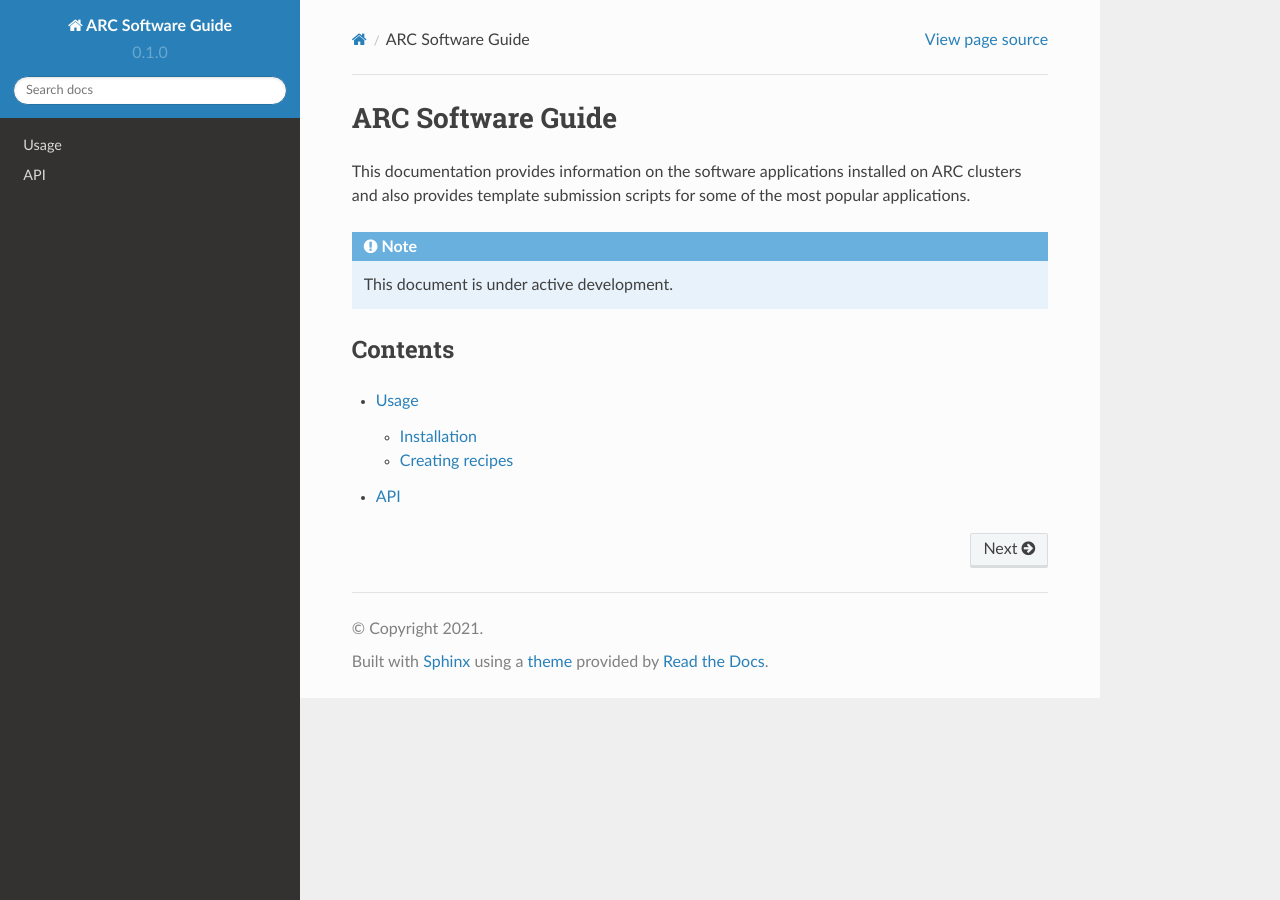
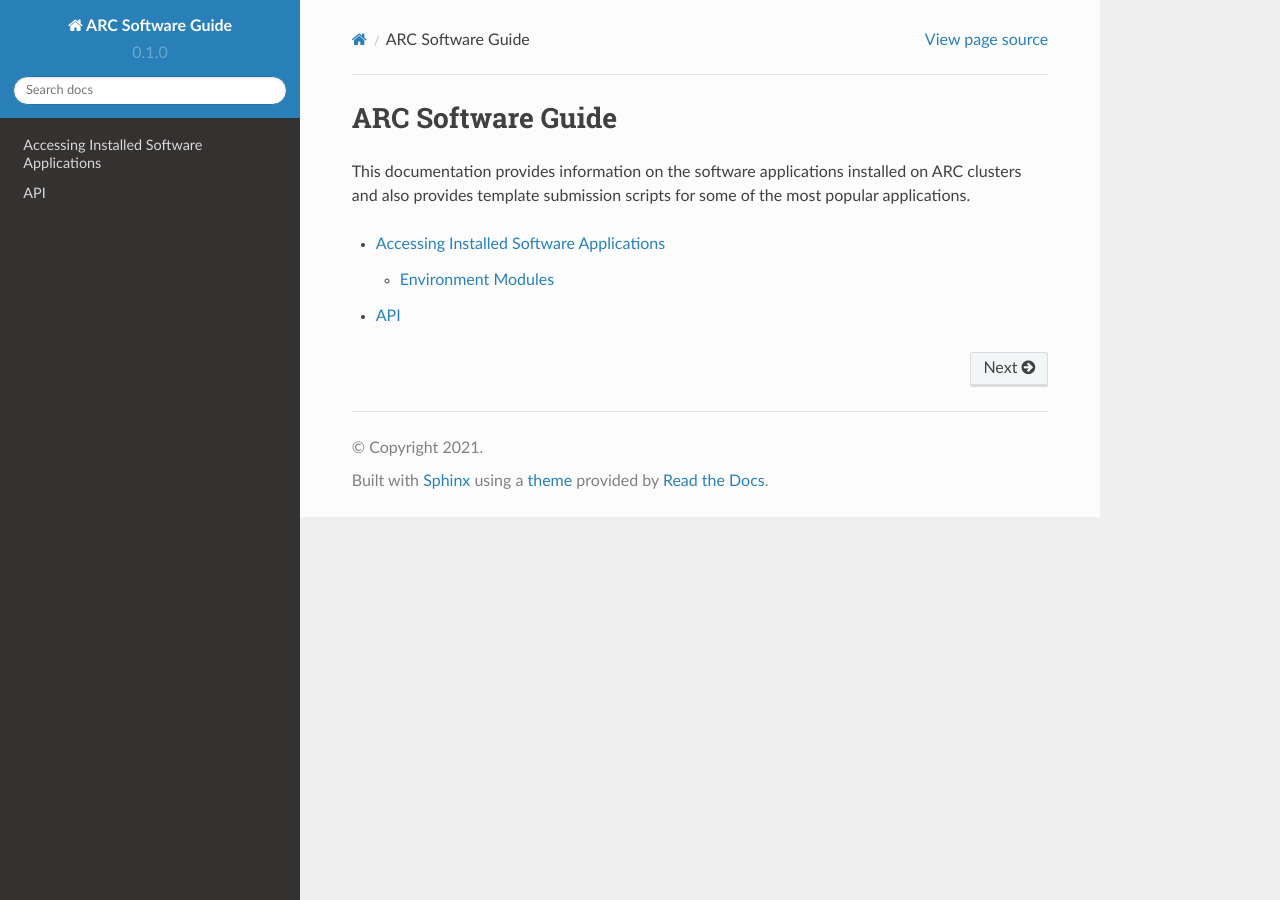
Before and after one commit to oxford-arc/arc-software-guide, a Sphinx documentation site: the page built from docs/source/index.rst, in a window 1280 px wide. Built offline with Sphinx 7.4.7 and the Read the Docs theme 2.0.0, drawn with Linux system fonts in a browser that asks for light colours.

Commit message:
Update index.rst

```diff
--- a/docs/source/index.rst
+++ b/docs/source/index.rst
@@ -5,14 +5,8 @@ This documentation provides information on the software applications installed o
 and also provides template submission scripts for some of the most popular applications.
 
 
-.. note::
-
-   This document is under active development.
-
-Contents
---------
 
 .. toctree::
 
-   usage
+   arc-modules
    api
```
